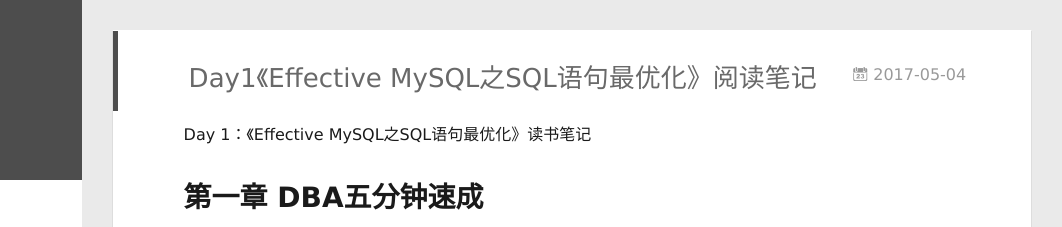
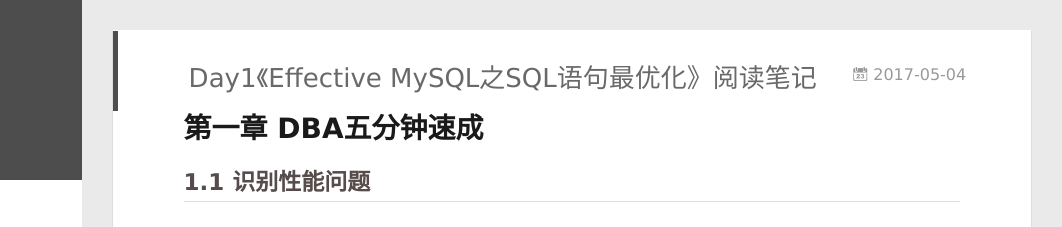
Before and after one commit to simonhou/simonhou.github.io, a plain HTML site: page 2017/05/04/Day1《Effective-MySQL之SQL语句最优化》阅读笔记/index.html in a window 1280 px wide. Shown: the top 227 px of the page, 218-1280 px from the left. Drawn offline with Linux system fonts and the light colour scheme; no server answers.

Commit message:
Site updated: 2017-05-04 14:49:57

```diff
--- a/2017/05/04/Day1《Effective-MySQL之SQL语句最优化》阅读笔记/index.html
+++ b/2017/05/04/Day1《Effective-MySQL之SQL语句最优化》阅读笔记/index.html
@@ -8,17 +8,17 @@
   <link rel="dns-prefetch" href="https://simonhou.github.io">
   <title>Day1《Effective MySQL之SQL语句最优化》阅读笔记 | 纵横杂记</title>
   <meta name="viewport" content="width=device-width, initial-scale=1, maximum-scale=1">
-  <meta name="description" content="Day 1：《Effective MySQL之SQL语句最优化》读书笔记 第一章 DBA五分钟速成1.1 识别性能问题用户报告应用程序太慢，在确定不存在物理系统资源瓶颈后（CPU，IO，MEM飙升），就应该把注意力转向MySQL数据库。 1.1.1 寻找运行缓慢的SQL语句">
+  <meta name="description" content="第一章 DBA五分钟速成1.1 识别性能问题用户报告应用程序太慢，在确定不存在物理系统资源瓶颈后（CPU，IO，MEM飙升），就应该把注意力转向MySQL数据库。 1.1.1 寻找运行缓慢的SQL语句">
 <meta name="keywords" content="MySQL">
 <meta property="og:type" content="article">
 <meta property="og:title" content="Day1《Effective MySQL之SQL语句最优化》阅读笔记">
 <meta property="og:url" content="https://simonhou.github.io/2017/05/04/Day1《Effective-MySQL之SQL语句最优化》阅读笔记/index.html">
 <meta property="og:site_name" content="纵横杂记">
-<meta property="og:description" content="Day 1：《Effective MySQL之SQL语句最优化》读书笔记 第一章 DBA五分钟速成1.1 识别性能问题用户报告应用程序太慢，在确定不存在物理系统资源瓶颈后（CPU，IO，MEM飙升），就应该把注意力转向MySQL数据库。 1.1.1 寻找运行缓慢的SQL语句">
-<meta property="og:updated_time" content="2017-05-04T06:41:01.321Z">
+<meta property="og:description" content="第一章 DBA五分钟速成1.1 识别性能问题用户报告应用程序太慢，在确定不存在物理系统资源瓶颈后（CPU，IO，MEM飙升），就应该把注意力转向MySQL数据库。 1.1.1 寻找运行缓慢的SQL语句">
+<meta property="og:updated_time" content="2017-05-04T06:49:45.372Z">
 <meta name="twitter:card" content="summary">
 <meta name="twitter:title" content="Day1《Effective MySQL之SQL语句最优化》阅读笔记">
-<meta name="twitter:description" content="Day 1：《Effective MySQL之SQL语句最优化》读书笔记 第一章 DBA五分钟速成1.1 识别性能问题用户报告应用程序太慢，在确定不存在物理系统资源瓶颈后（CPU，IO，MEM飙升），就应该把注意力转向MySQL数据库。 1.1.1 寻找运行缓慢的SQL语句">
+<meta name="twitter:description" content="第一章 DBA五分钟速成1.1 识别性能问题用户报告应用程序太慢，在确定不存在物理系统资源瓶颈后（CPU，IO，MEM飙升），就应该把注意力转向MySQL数据库。 1.1.1 寻找运行缓慢的SQL语句">
 
     <link rel="alternative" href="/atom.xml" title="纵横杂记" type="application/atom+xml">
 
@@ -166,8 +166,7 @@
 
     <div class="article-entry" itemprop="articleBody">
 
-        <p>Day 1：《Effective MySQL之SQL语句最优化》读书笔记</p>
-<h1 id="第一章-DBA五分钟速成"><a href="#第一章-DBA五分钟速成" class="headerlink" title="第一章 DBA五分钟速成"></a>第一章 DBA五分钟速成</h1><h2 id="1-1-识别性能问题"><a href="#1-1-识别性能问题" class="headerlink" title="1.1 识别性能问题"></a>1.1 识别性能问题</h2><p>用户报告应用程序太慢，在确定不存在物理系统资源瓶颈后（CPU，IO，MEM飙升），就应该把注意力转向MySQL数据库。</p>
+        <h1 id="第一章-DBA五分钟速成"><a href="#第一章-DBA五分钟速成" class="headerlink" title="第一章 DBA五分钟速成"></a>第一章 DBA五分钟速成</h1><h2 id="1-1-识别性能问题"><a href="#1-1-识别性能问题" class="headerlink" title="1.1 识别性能问题"></a>1.1 识别性能问题</h2><p>用户报告应用程序太慢，在确定不存在物理系统资源瓶颈后（CPU，IO，MEM飙升），就应该把注意力转向MySQL数据库。</p>
 <h3 id="1-1-1-寻找运行缓慢的SQL语句"><a href="#1-1-1-寻找运行缓慢的SQL语句" class="headerlink" title="1.1.1 寻找运行缓慢的SQL语句"></a>1.1.1 寻找运行缓慢的SQL语句</h3><a id="more"></a>
 <figure class="highlight"><table><tr><td class="gutter"><pre><div class="line">1</div><div class="line">2</div><div class="line">3</div><div class="line">4</div><div class="line">5</div><div class="line">6</div><div class="line">7</div><div class="line">8</div><div class="line">9</div><div class="line">10</div><div class="line">11</div></pre></td><td class="code"><pre><div class="line">mysql&gt; show full processlist\G</div><div class="line">*************************** 1. row ***************************</div><div class="line">     Id: 6</div><div class="line">   User: root</div><div class="line">   Host: localhost</div><div class="line">     db: NULL</div><div class="line">Command: Query</div><div class="line">   Time: 0</div><div class="line">  State: starting</div><div class="line">   Info: show full processlist</div><div class="line">1 row in set (0.00 sec)</div></pre></td></tr></table></figure>
 <p>从Time列可以读出info中的SQL具体运行时间。</p>
```
Also changed, not shown: index.html (+1 -2 lines).
